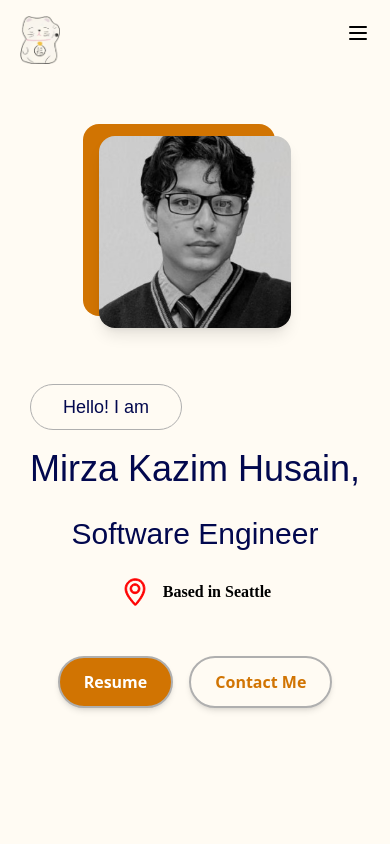
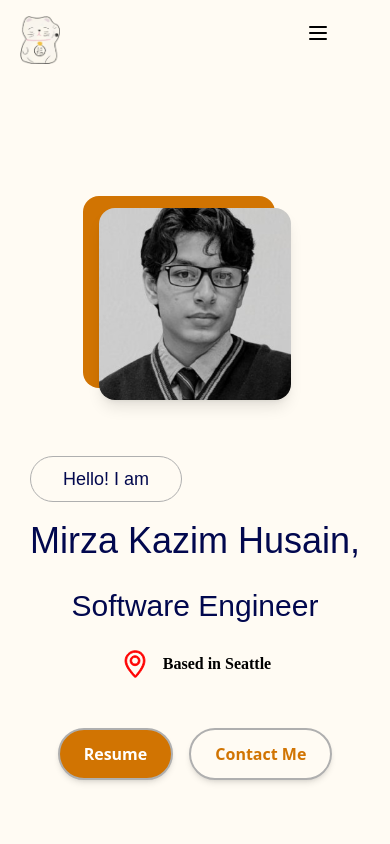
Before and after one commit to KazimHus/PortfolioWebsite, a React (Vite) app: page / in a window 390 px wide. Shown: the top 844 px of the page. Built offline with nearby package versions, Linux system fonts and the light colour scheme; a web font is replaced by a local one.

Commit message:
Fixed mobile navbar

```diff
--- a/src/components/Navbar.jsx
+++ b/src/components/Navbar.jsx
@@ -143,7 +143,7 @@ const Navbar = () => {
     ))
 
   return (
-    <header className="fixed top-0 bg-main-navbar left-0 right-0 z-50 py-2 px-5 lg:px-10">
+    <header className="top-0 bg-main-navbar left-0 right-10 z-50 py-2 px-5 lg:px-10">
       <nav className="flex w-full max-w-screen-xl mx-auto items-center justify-between">
         {/* Left side - Cat Icon */}
         <div className="flex items-center pt-2">
@@ -159,7 +159,7 @@ const Navbar = () => {
 
         {/* Mobile Toggle - Far Right */}
         {isMobileView && (
-          <div className="ml-auto">
+          <div className="pr-10 sm:pr-10">
             <button
               className="text-black"
               onClick={() => setIsMobileOpen(prev => !prev)}
```
